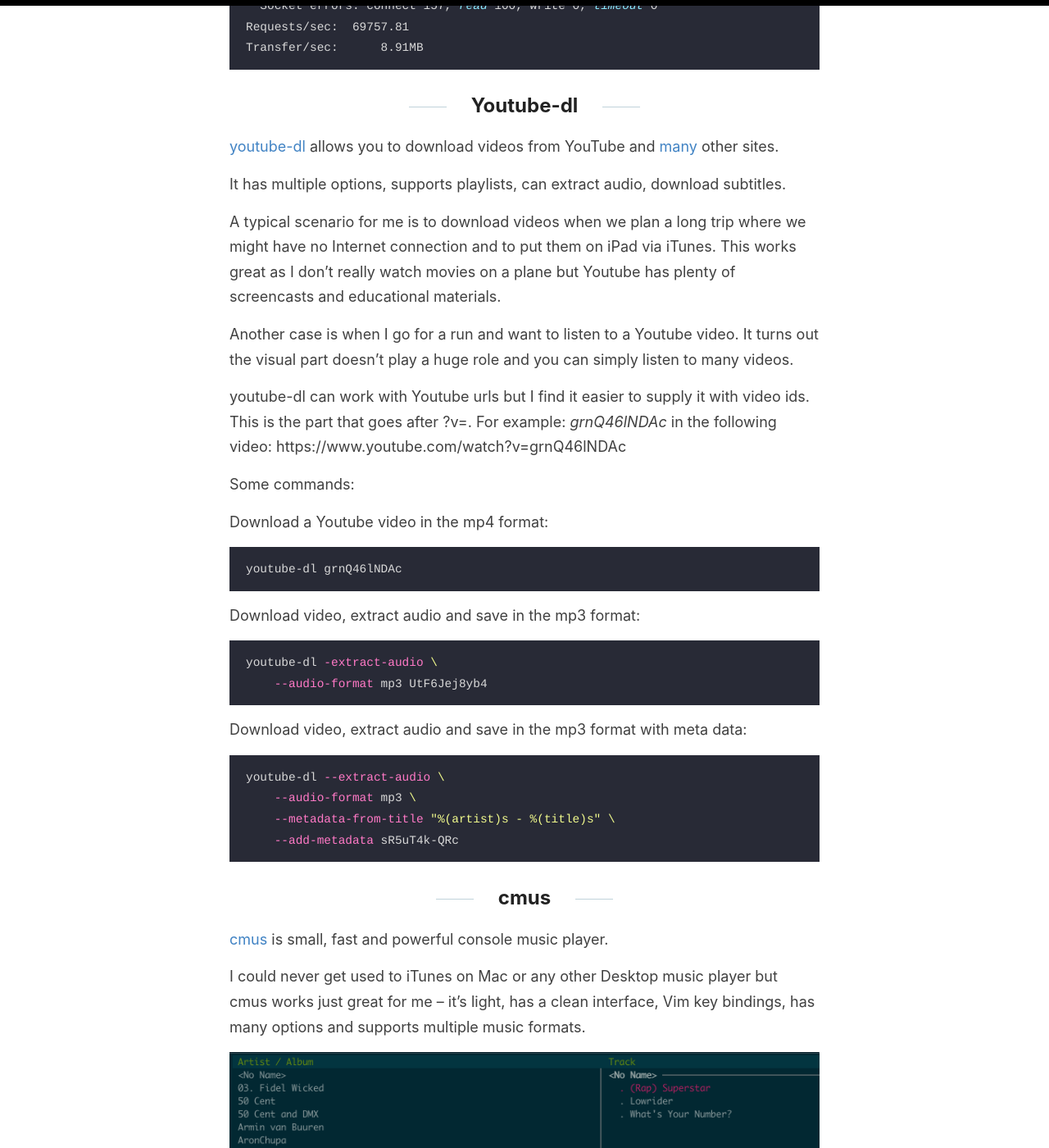
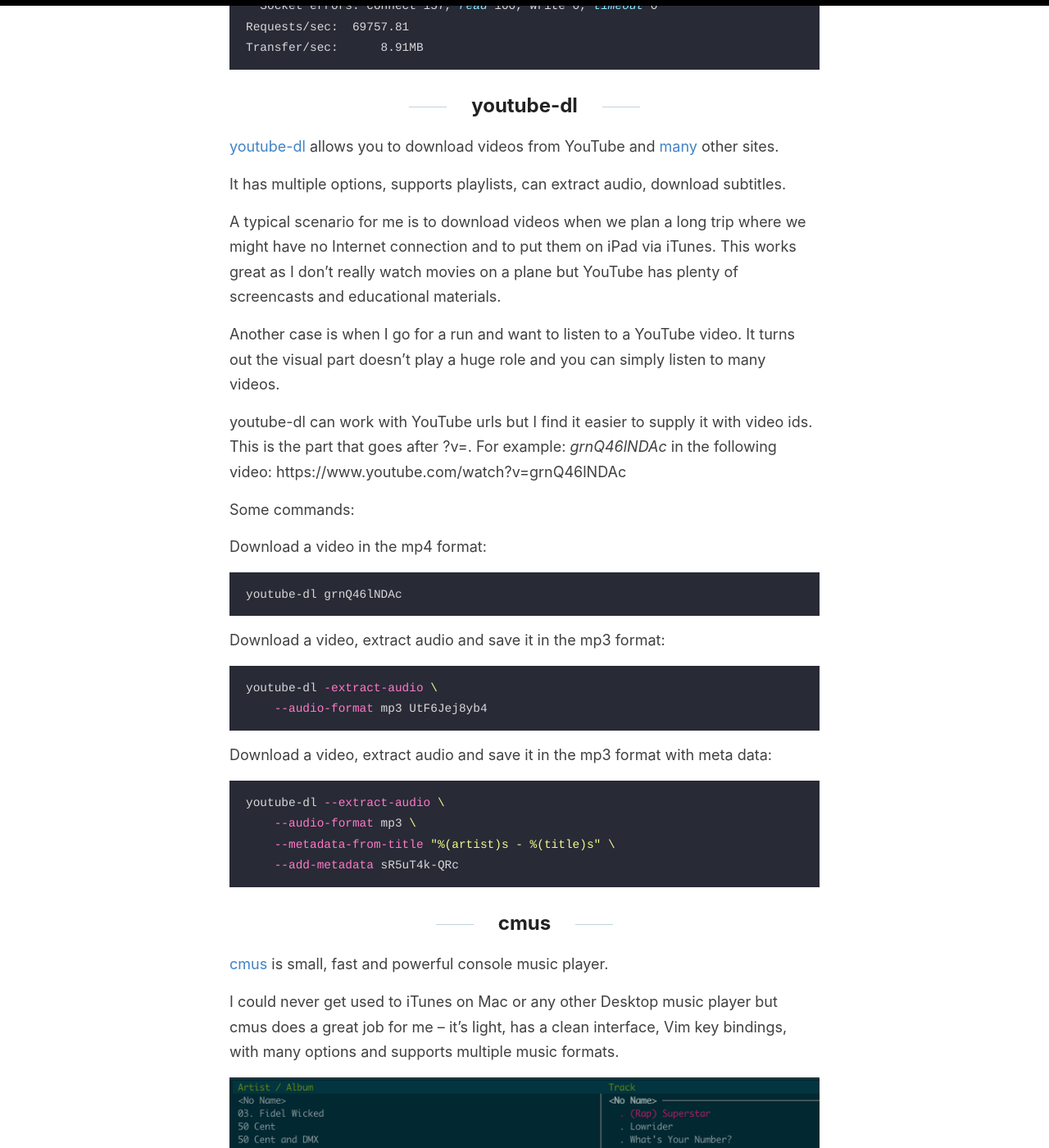
Before and after one commit to ptcodes/ptcodes.github.io, a Jekyll site: the page built from _posts/2020-06-08-top-command-line-tools-for-development-and-fun.md, in a window 1280 px wide and 1400 px high, scrolled down 7467 px. Shown: the whole window at 82% size. Built offline with Jekyll 4.4.1, drawn with Linux system fonts in a browser that asks for light colours; comment, search, counter and statistics services are not loaded; some of the changed text lies outside the part shown.

Commit message:
fix typos

````diff
--- a/_posts/2020-06-08-top-command-line-tools-for-development-and-fun.md
+++ b/_posts/2020-06-08-top-command-line-tools-for-development-and-fun.md
@@ -115,9 +116,9 @@ Modern alternatives:
 
 [jq](https://stedolan.github.io/jq/) is a lightweight and flexible command-line JSON processor.
 
-jq is like sed for JSON data - you can use it to slice and filter and map and transform structured data with the same ease that sed, awk, grep and friends let you play with text.
+It's like sed for JSON data - you can use it to slice and filter and map and transform structured data with the same ease that sed, awk, grep and friends let you play with text.
 
-It plays nicely with curl.
+And it plays nicely with curl.
 
 GitHub has a JSON API, we can get the latest commit from the Ruby on Rails repository and feed it to jq:
 ```bash
@@ -127,7 +128,7 @@ curl https://api.github.com/repos/rails/rails/commits?per_page=1 | jq
 Output:
 ![jq](/images/jq.png)
 
-Now, let's extract the message of the commit:
+With jq we can easily extract the message from the commit:
 ```bash
 curl https://api.github.com/repos/rails/rails/commits?per_page=1 | jq '.[0] | .commit.message'
 ```
@@ -184,33 +185,33 @@ Requests/sec:  69757.81
 Transfer/sec:      8.91MB
 ```
 
-## Youtube-dl
+## youtube-dl
 
 [youtube-dl](https://ytdl-org.github.io/youtube-dl/index.html) allows you to download videos from YouTube and [many](https://ytdl-org.github.io/youtube-dl/supportedsites.html) other sites.
 
 It has multiple options, supports playlists, can extract audio, download subtitles.
 
-A typical scenario for me is to download videos when we plan a long trip where we might have no Internet connection and to put them on iPad via iTunes. This works great as I don't really watch movies on a plane but Youtube has plenty of screencasts and educational materials.
+A typical scenario for me is to download videos when we plan a long trip where we might have no Internet connection and to put them on iPad via iTunes. This works great as I don't really watch movies on a plane but YouTube has plenty of screencasts and educational materials.
 
-Another case is when I go for a run and want to listen to a Youtube video. It turns out the visual part doesn't play a huge role and you can simply listen to many videos.
+Another case is when I go for a run and want to listen to a YouTube video. It turns out the visual part doesn't play a huge role and you can simply listen to many videos.
 
-youtube-dl can work with Youtube urls but I find it easier to supply it with video ids. This is the part that goes after ?v=. For example: _grnQ46lNDAc_ in the following video:
+youtube-dl can work with YouTube urls but I find it easier to supply it with video ids. This is the part that goes after ?v=. For example: _grnQ46lNDAc_ in the following video:
 https://www.youtube.com/watch?v=grnQ46lNDAc
 
 Some commands:
 
-Download a Youtube video in the mp4 format:
+Download a video in the mp4 format:
 ```bash
 youtube-dl grnQ46lNDAc
 ```
 
-Download video, extract audio and save in the mp3 format:
+Download a video, extract audio and save it in the mp3 format:
 ```bash
 youtube-dl -extract-audio \
     --audio-format mp3 UtF6Jej8yb4
 ```
 
-Download video, extract audio and save in the mp3 format with meta data:
+Download a video, extract audio and save it in the mp3 format with meta data:
 ```bash
 youtube-dl --extract-audio \
     --audio-format mp3 \
@@ -222,7 +223,7 @@ youtube-dl --extract-audio \
 
 [cmus](https://cmus.github.io/) is small, fast and powerful console music player.
 
-I could never get used to iTunes on Mac or any other Desktop music player but cmus works just great for me -- it's light, has a clean interface, Vim key bindings, has many options and supports multiple music formats.
+I could never get used to iTunes on Mac or any other Desktop music player but cmus does a great job for me -- it's light, has a clean interface, Vim key bindings, with many options and supports multiple music formats.
 
 ![cmus](/images/cmus.png)
 
````
Also changed, not shown: other parts of _posts/2020-06-08-top-command-line-tools-for-development-and-fun.md (+6 -5 lines).
